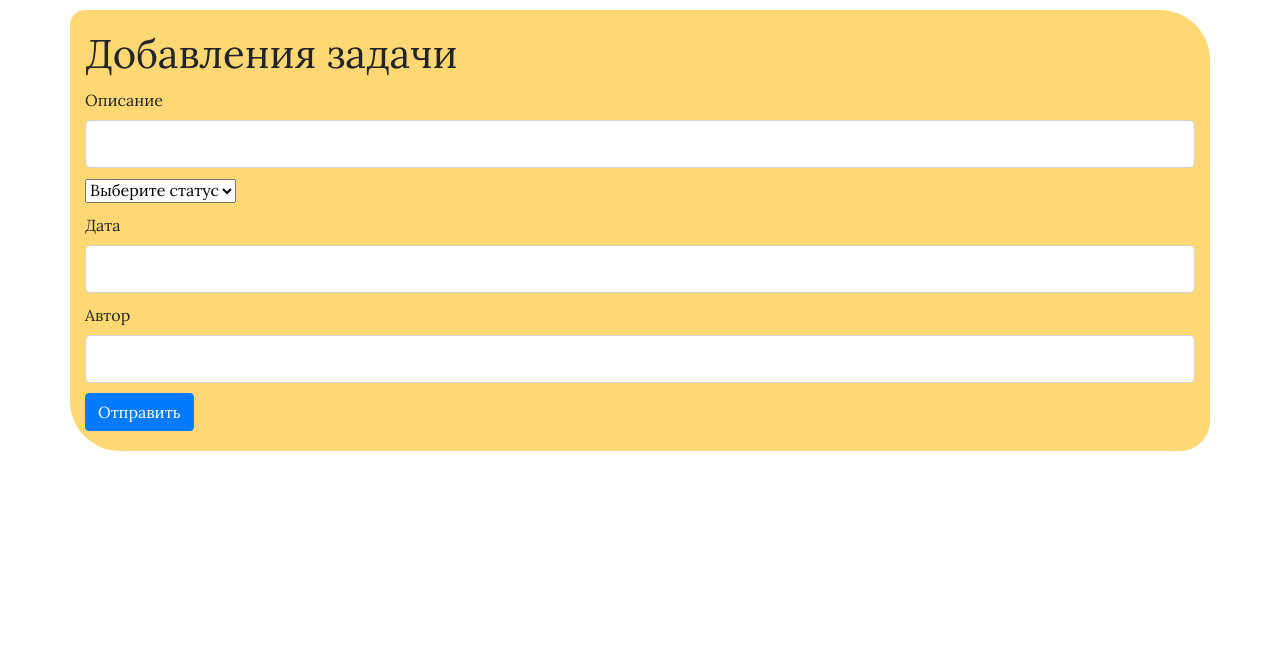
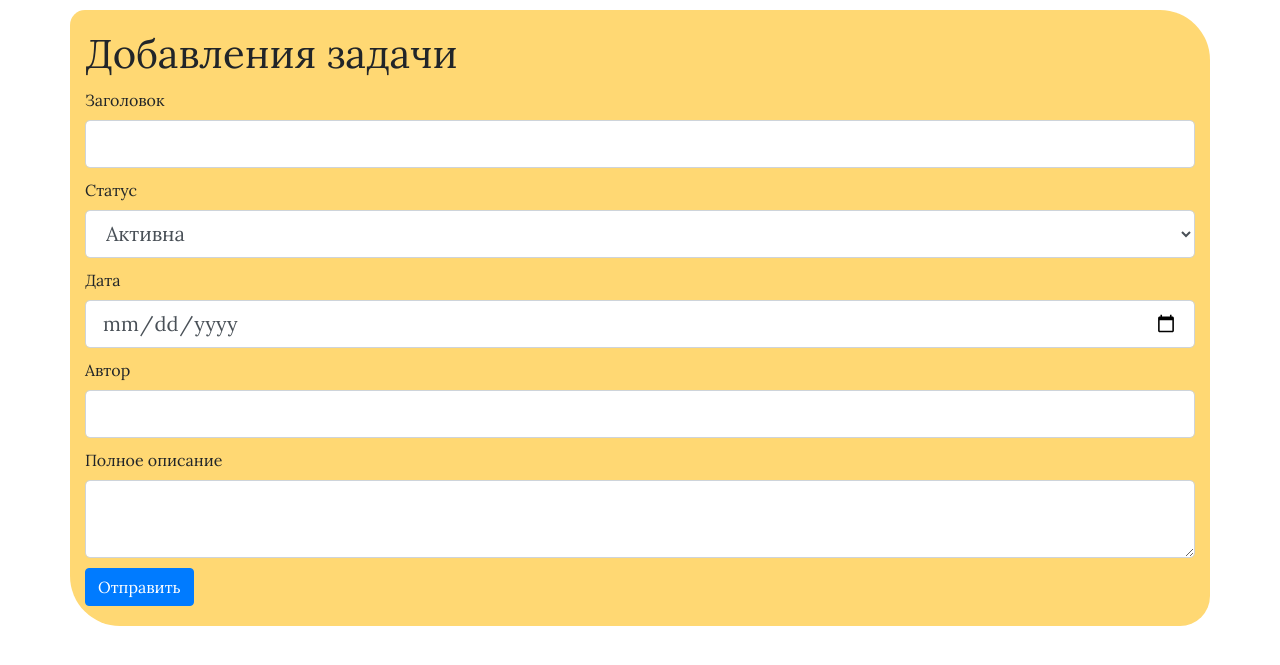
Before and after one commit to Kgbay/homework_53_Kudaibergen_Kyrgyzbay, a Django app: page /task/add/ in a window 1280 px wide. Shown: the part 54-719 px from the top of the page. Run offline with Django 4.2, Linux system fonts and the light colour scheme; parts of the project's set-up code (start-up, migrations or seed data) failed here and were passed over.

Commit message:
Добавил полное описание

```diff
--- a/source/task_app/templates/base.html
+++ b/source/task_app/templates/base.html
@@ -3,7 +3,7 @@
 <html lang="en">
 <head>
     <meta charset="UTF-8">
-    <title>Task app</title>
+    <title>{% block title %}Задача{% endblock %}</title>
     <link rel="stylesheet" href="{% static 'css/main.css' %}">
     <link rel="stylesheet" href="https://cdn.jsdelivr.net/npm/bootstrap@4.4.1/dist/css/bootstrap.min.css" integrity="sha384-Vkoo8x4CGsO3+Hhxv8T/Q5PaXtkKtu6ug5TOeNV6gBiFeWPGFN9MuhOf23Q9Ifjh" crossorigin="anonymous">
     <link rel="preconnect" href="https://fonts.googleapis.com">
--- a/source/task_app/templates/index.html
+++ b/source/task_app/templates/index.html
@@ -1,4 +1,5 @@
 {% extends "base.html" %}
+{% block title %}Home{% endblock %}
 {% block content %}
     <div class="container">
         <div>
@@ -7,7 +8,7 @@
         <div class="task">
             {% for task in tasks %}
                 <div class="task-2">
-                    <h2 class="task-text">Описание: {{ task.desc }}</h2>
+                    <h2 class="task-text">Заголовок: {{ task.title }}</h2>
                     <h2 class="task-text">Статус: {{ task.status }}</h2>
                     <a href="{% url 'detail_view' task.pk %}" class="btn btn-primary">Подробнее</a>
                     <a href="{% url 'remove_view' task.pk%}" onclick="alert('Удалить данные?')" class="btn btn-primary">Удалить</a>
--- a/source/task_app/templates/task.html
+++ b/source/task_app/templates/task.html
@@ -1,11 +1,13 @@
 {% extends "base.html" %}
+{% block title %}Task{% endblock %}
 {% block content %}
      <div class="container">
           <h1>Подробнее о задании # {{ task.id }}</h1>
-          <p>Описание: {{ task.desc }}</p>
+          <p>Заголовок: {{ task.title }}</p>
           <p>Статус: {{ task.status }}</p>
           <p>Автор: {{ task.author }}</p>
-          <p>Срок выполнения: {{ task.date }}</p>
+          <p>Срок выполнения: {{ task.custom_date }}</p>
+          <p>Полное описание: {{ task.full_desc }}</p>
           <a href="{% url 'index' %}" class="btn btn-primary">Назад</a>
      </div>
 {% endblock content %}
--- a/source/task_app/templates/task_create.html
+++ b/source/task_app/templates/task_create.html
@@ -1,31 +1,37 @@
 {% extends "base.html" %}
+{% block title %}Task create{% endblock %}
 {% block content %}
     <div class="container">
         <h1>Добавления задачи</h1>
             <form action="{% url 'task_add' %}" method="post">
                 {% csrf_token %}
                 <div class="form-comp">
-                    <label for="desc">Описание</label>
-                    <input type="text" id="desc" name="desc" required class="form-control form-control-lg">
+                    <label for="title">Заголовок</label>
+                    <input type="text" id="title" name="title" required class="form-control form-control-lg">
                 </div>
 
                 <div class="form-comp">
-                    <select name="status">
-                        <option value="">Выберите статус</option>
-                        <option value="new">Новый</option>
-                        <option value="in process">В процессе</option>
-                        <option value="done">Сделано</option>
+                    <label for="status">Статус</label>
+                    <select id="status" name="status" class="form-control form-control-lg">
+                        {% for choice in choices %}
+                            <option value="{{ choice.0 }}">{{ choice.1 }}</option>
+                        {% endfor %}
                     </select>
                 </div>
 
                 <div class="form-comp">
-                    <label for="date">Дата</label>
-                    <input type="text" id="date" name="date" required placeholder="{{ task.date }}" class="form-control form-control-lg">
+                    <label for="custom_date">Дата</label>
+                    <input type="date" id="custom_date" name="custom_date" class="form-control form-control-lg">
                 </div>
 
                 <div class="form-comp">
                     <label for="author">Автор</label>
                     <input type="text" id="author" name="author" required class="form-control form-control-lg">
+                </div>
+
+                <div class="form-comp">
+                    <label for="full_desc">Полное описание</label>
+                    <textarea id="full_desc" name="full_desc" required class="form-control form-control-lg"></textarea>
                 </div>
 
                 <div class="form-comp">
--- a/source/task_app/views/tasks.py
+++ b/source/task_app/views/tasks.py
@@ -5,18 +5,21 @@ from django.urls import reverse
 
 from task_app.models import Task
 
+from task_app.models import StatusChoice
+
 
 def add_view(request: WSGIRequest):
     if request.method == "GET":
-        return render(request, 'task_create.html')
+        return render(request, 'task_create.html', context={'choices': StatusChoice.choices})
     task_data = {
-        'desc': request.POST.get('desc'),
+        'title': request.POST.get('title'),
+        'full_desc': request.POST.get('full_desc'),
         'status': request.POST.get('status'),
-        'date': request.POST.get('date'),
+        'custom_date': request.POST.get('custom_date'),
         'author': request.POST.get('author')
     }
     task = Task.objects.create(**task_data)
-    return redirect('detail_view', pk = task.pk)
+    return redirect('detail_view', pk=task.pk)
 
 
 def detail_view(request, pk):
@@ -26,7 +29,6 @@ def detail_view(request, pk):
     })
 
 
-
 def remove_view(request, pk):
     task_pk = request.GET.get('pk')
     task = Task.objects.get(pk=pk)
```
Also changed, not shown: source/task_app/admin.py (+4 -4 lines), source/task_app/models.py (+12 -4 lines), source/task_app/migrations/0001_initial.py, source/task_app/migrations/0002_remove_task_date_task_custom_date.py (added).
